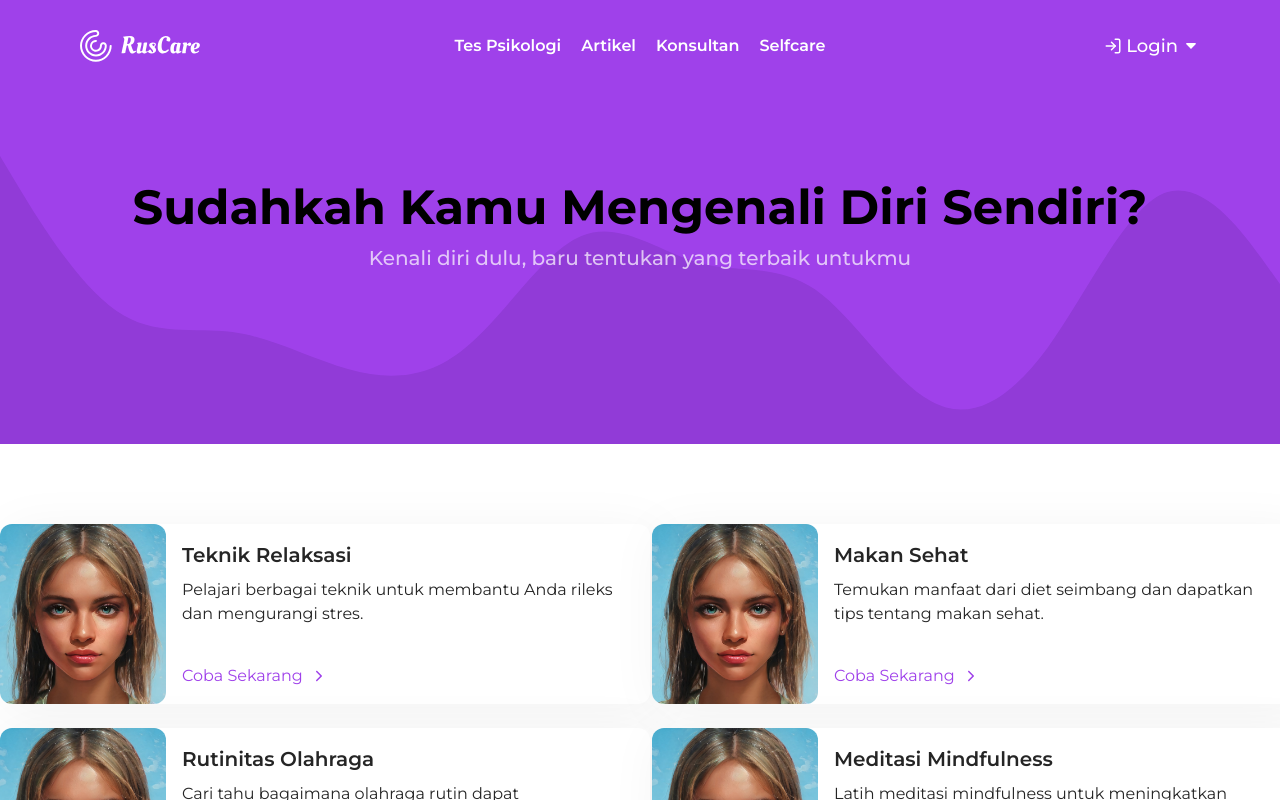
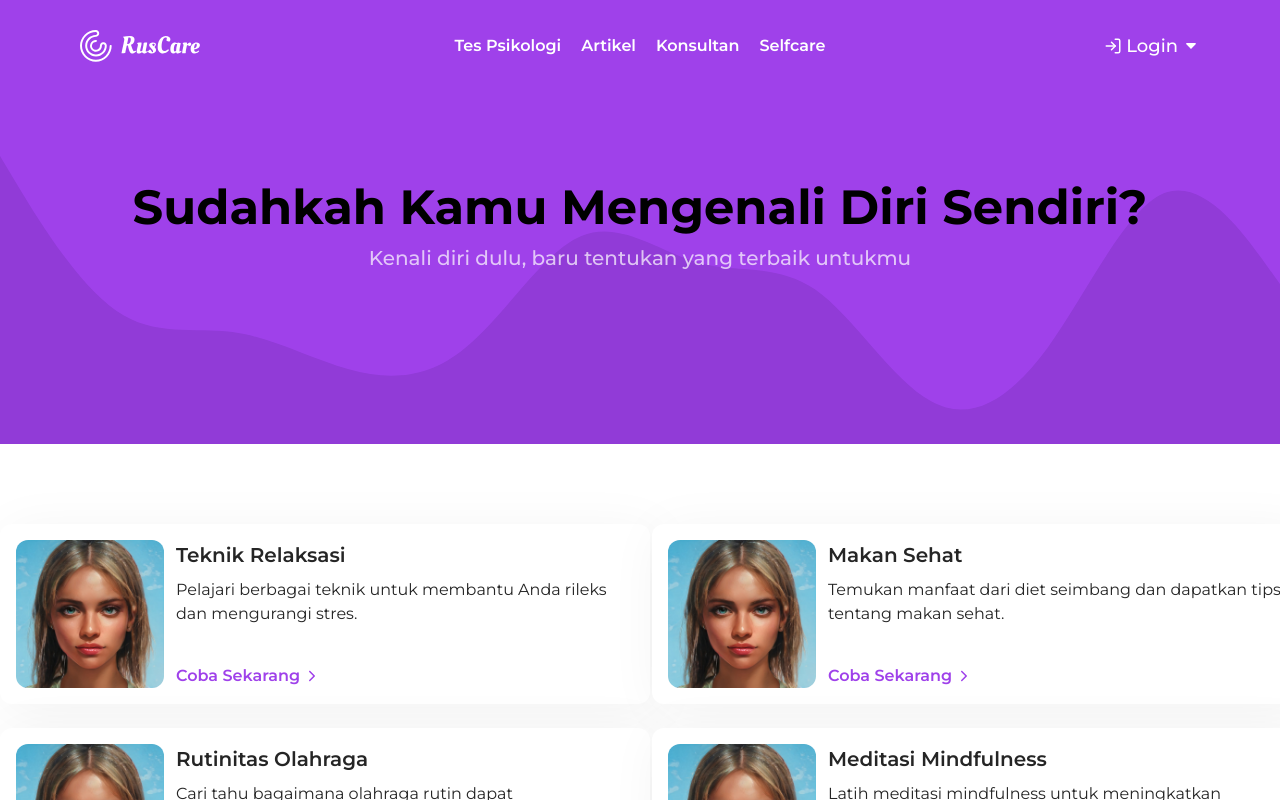
Before and after one commit to Nareswara05/NextJS-Ruscare, a Next.js app: page /selfcare in a window 1280 px wide. Shown: the top 800 px of the page. Built offline with nearby package versions, Linux system fonts and the light colour scheme.

Commit message:
feat [NR] re create selfcare card

```diff
--- a/src/app/(pages)/(feature-pages)/(feat)/selfcare/components/card-selfcare.jsx
+++ b/src/app/(pages)/(feature-pages)/(feat)/selfcare/components/card-selfcare.jsx
@@ -7,20 +7,20 @@
 
     const CardSelfcare = ({ data }) => {
         return (
-            <div className='flex h-[180px] w-[650px] bg-white shadow-custom rounded-xl'>
+            <div className='flex h-[180px] w-[650px] bg-white shadow-custom rounded-xl p-4 gap-3'>
                 <Image
                     src={data.image}
                     width={100}
                     height={100}
                     className="w-[166px]  object-cover rounded-xl"
                 />
-                <div className='flex flex-col justify-between p-4 '>
+                <div className='flex flex-col justify-between  '>
                     <div className='flex flex-col gap-2'>
                         <h1 className='font-semibold text-[20px] text-textPrimary'>{data.title}</h1>
                         <h3 className='text-base font-[12px] text-textPrimary'>{data.desc}</h3>
                     </div>
-                    <Link href={`/selfcare/${data.id}`} className='flex gap-2 items-center text-primary'>
-                        <h1>Coba Sekarang</h1>
+                    <Link href={`/selfcare/${data.id}`} className='flex gap-1 items-center text-primary'>
+                        <h1 className='font-semibold'>Coba Sekarang</h1>
                         <IoIosArrowForward />
                     </Link>
                 </div>
```
